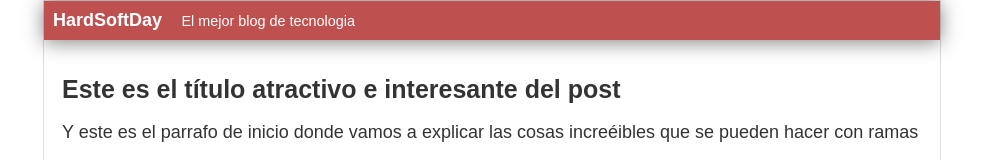
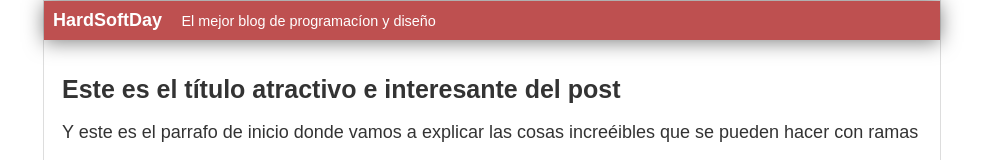
Before and after one commit to Duarte-99/hyperblog, a plain HTML site: page blogspot.html in a window 1280 px wide. Shown: the top 160 px of the page, without its empty margins (148-1131 px from the left). Drawn offline with Linux system fonts and the light colour scheme.

Commit message:
Titulo changes
probando desde la interfaz

```diff
--- a/blogspot.html
+++ b/blogspot.html
@@ -12,7 +12,7 @@
 
             <div id="cabecera">
                 HardSoftDay
-                <span id="tagline">El mejor blog de tecnologia</span>
+                <span id="tagline">El mejor blog de programacíon y diseño</span>
             </div>
 
             <div id="post">
```
